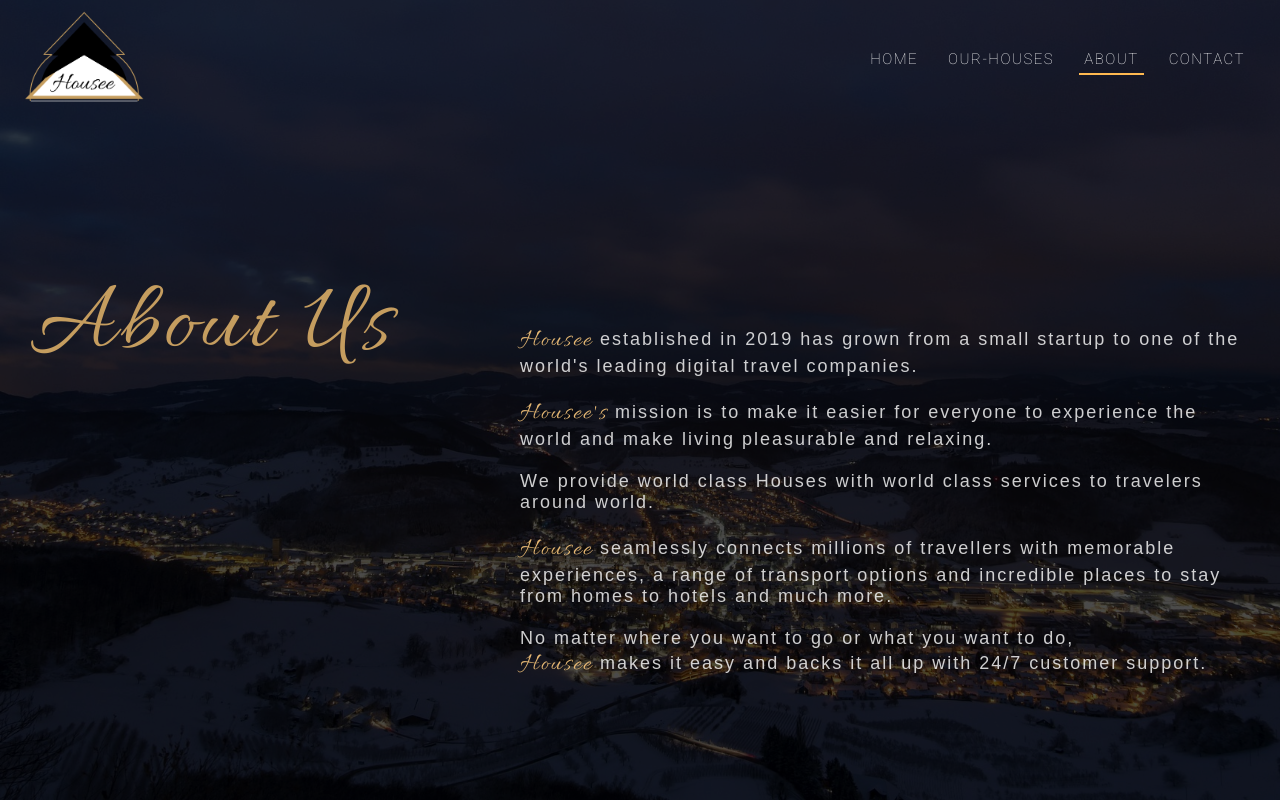
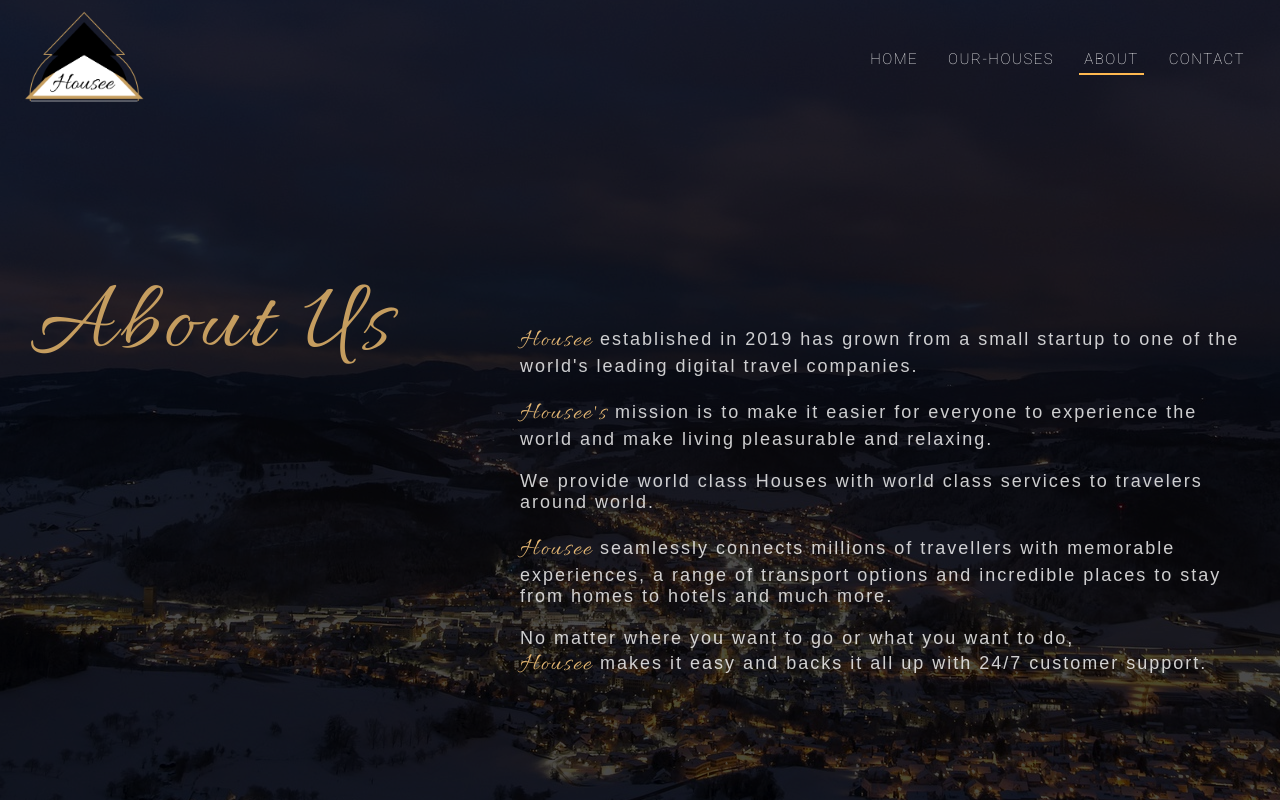
Before and after one commit to SatendraDiwakar/Housee, a React (Create React App) app: page /about in a window 1280 px wide. Built offline with nearby package versions, Linux system fonts and the light colour scheme; a web font is replaced by a local one.

Commit message:
Test load

```diff
--- a/src/Components/Loader/Loader.js
+++ b/src/Components/Loader/Loader.js
@@ -53,7 +53,7 @@ export default function Loader({ name }) {
                 anim();
                 setNotFirstTimeLoad(false);
             }
-        }, 1250)
+        }, 1750)
         return () => {
             isMounted = false
         };
@@ -63,6 +63,5 @@ export default function Loader({ name }) {
         <div className="circle rotate">
         </div>
         {<RiHomeLine className="home" />}
-
     </div>
 }
--- a/src/Context.jsx
+++ b/src/Context.jsx
@@ -1,4 +1,10 @@
 import React , {createContext, useEffect, useState}  from 'react'
+
+import homeHero from './images/homeHero.jpg'
+import housesHero from './images/houseHero.jpg'
+import aboutHero from './images/aboutHero.jpg'
+import contactHero from './images/contactHero.jpg'
+
 
 
 import {data} from './data'
@@ -44,8 +50,8 @@ export default function HouseProvider({children}){
         const houses = getData(data);
         // console.log(houses);
         const interiors = data.interiors;
+        setDataState({houses,interiors,homeHero,housesHero,aboutHero,contactHero });
         setLoading(false);
-        setDataState({houses,interiors});
     },[])
 
     return <HouseContext.Provider value={{...dataState , loading}}>
--- a/src/Pages/About.js
+++ b/src/Pages/About.js
@@ -1,18 +1,21 @@
-import React from "react";
-
-import hero from "../images/aboutHero.jpg";
+import React, { useContext } from "react";
 
 import Hero from "../Components/Hero";
 import Navbar from "../Components/Navbar";
 import Head from "../Components/Head";
 import Loader from "../Components/Loader/Loader";
+import { HouseContext } from '../Context'
 
-export default function About({location}) {
+export default function About({ location }) {
+
+  const contextData = useContext(HouseContext);
+  const { aboutHero } = contextData;
+
   return (
     <div className="about">
-      <Loader name={location.pathname}/>
+      <Loader name={location.pathname} />
       <Navbar />
-      <Hero hero={hero}>
+      <Hero hero={aboutHero}>
         <div className="container about-container">
 
           <Head title="about us" />
--- a/src/Pages/Contact.js
+++ b/src/Pages/Contact.js
@@ -1,19 +1,22 @@
-import React from 'react'
+import React, { useContext } from 'react'
 
-import hero from '../images/contactHero.jpg'
 
 import Hero from '../Components/Hero'
 import Navbar from '../Components/Navbar'
 import Head from '../Components/Head'
 import ContactForm from '../Components/ContactForm'
 import Loader from '../Components/Loader/Loader'
+import { HouseContext } from '../Context'
 
-export default function Contact({location}){
+export default function Contact({ location }) {
+
+    const contextData = useContext(HouseContext);
+    const { contactHero } = contextData;
 
     return <div className="contact">
-        <Loader name={location.pathname}/>
+        <Loader name={location.pathname} />
         <Navbar />
-        <Hero hero={hero}>
+        <Hero hero={contactHero}>
             <div className="container contact-container">
                 <div className="contact-head">
                     <Head
--- a/src/Pages/Home.js
+++ b/src/Pages/Home.js
@@ -8,12 +8,11 @@ import { HouseContext } from '../Context'
 
 import Loader from '../Components/Loader/Loader'
 
-import hero from '../images/homeHero.jpg'
 
-export default function Home({location}) {
+export default function Home({ location }) {
 
     const contextData = useContext(HouseContext);
-    const { houses, loading } = contextData
+    const { houses, loading, homeHero } = contextData
     let id;
 
     if (!loading) {
@@ -21,12 +20,12 @@ export default function Home({location}) {
     }
 
     if (loading) {
-        return <Loader/>
+        return <Loader />
     }
     return <>
         <Loader name={location.pathname} />
         <Navbar />
-        <Hero hero={hero}>
+        <Hero hero={homeHero}>
             <div className="container home-container">
                 <Head
                     title="redefining luxury"
--- a/src/Pages/Houses.js
+++ b/src/Pages/Houses.js
@@ -2,22 +2,19 @@ import React, { useContext } from 'react'
 import Navbar from '../Components/Navbar'
 import House from '../Components/House'
 import Loader from '../Components/Loader/Loader'
+import { HouseContext } from '../Context'
 
 
-import { HouseContext } from '../Context'
-
-import houseHero from '../images/houseHero.jpg'
-
-export default function Houses({location}) {
+export default function Houses({ location }) {
 
     window.scrollTo(0, 0);
 
     const contextData = useContext(HouseContext);
-    const { houses, loading } = contextData;
+    const { houses, loading, housesHero } = contextData;
 
     const heroHouse = {
         height: "80vh",
-        background: `url("${houseHero}") center no-repeat fixed`,
+        background: `url("${housesHero}") center no-repeat fixed`,
         backgroundSize: "cover"
     }
 
@@ -26,7 +23,7 @@ export default function Houses({location}) {
     }
     return <div>
 
-        <Loader name={location.pathname}/>
+        <Loader name={location.pathname} />
         <div style={heroHouse} className="houses-cent">
             <Navbar housesStyle="house-nav" />
             <div className="houses-head">
```
